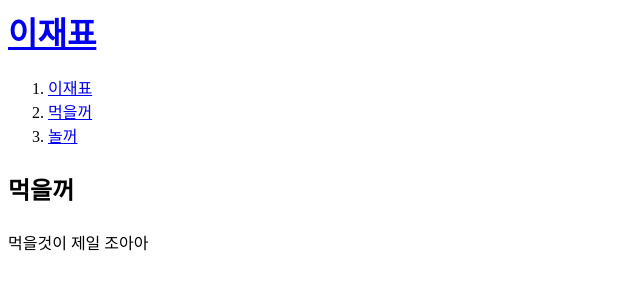
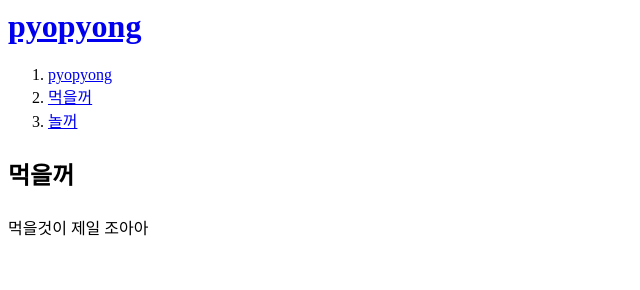
Before and after one commit to pyopyong/myfirstwebsite, a plain HTML site: page 2.html in a window 1280 px wide. Shown: the whole page, without its empty margins (0-640 px from the left). Drawn offline with Linux system fonts and the light colour scheme.

Commit message:
Update 2.html

```diff
--- a/2.html
+++ b/2.html
@@ -2,16 +2,16 @@
 <html>
 
 <head>
-  <title>이재표 - 먹을꺼</title>
+  <title>pyopyong - 먹을꺼</title>
   <meta charset="utf-8">
 </head>
 
 
 
 <body>
-  <h1><a href="index.html">이재표</a></h1>
+  <h1><a href="index.html">pyopyong</a></h1>
   <ol>
-    <li><a href="1.html">이재표</a></Li>
+    <li><a href="1.html">pyopyong</a></Li>
     <li><a href="2.html">먹을꺼</a></Li>
     <li><a href="3.html">놀꺼</a></li>
   </ol>
```
